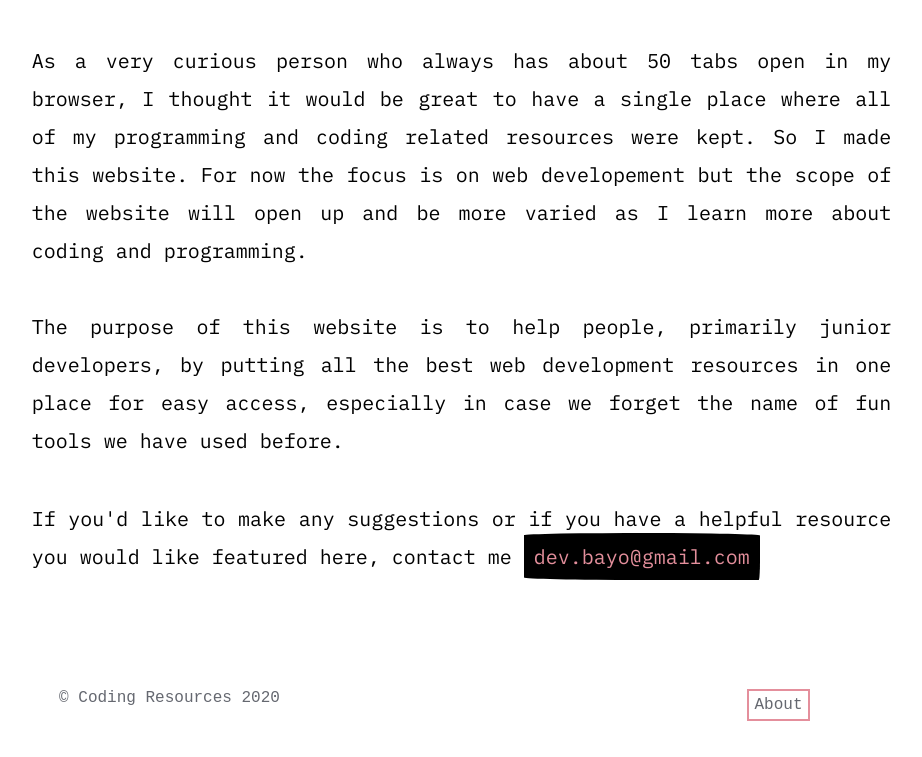
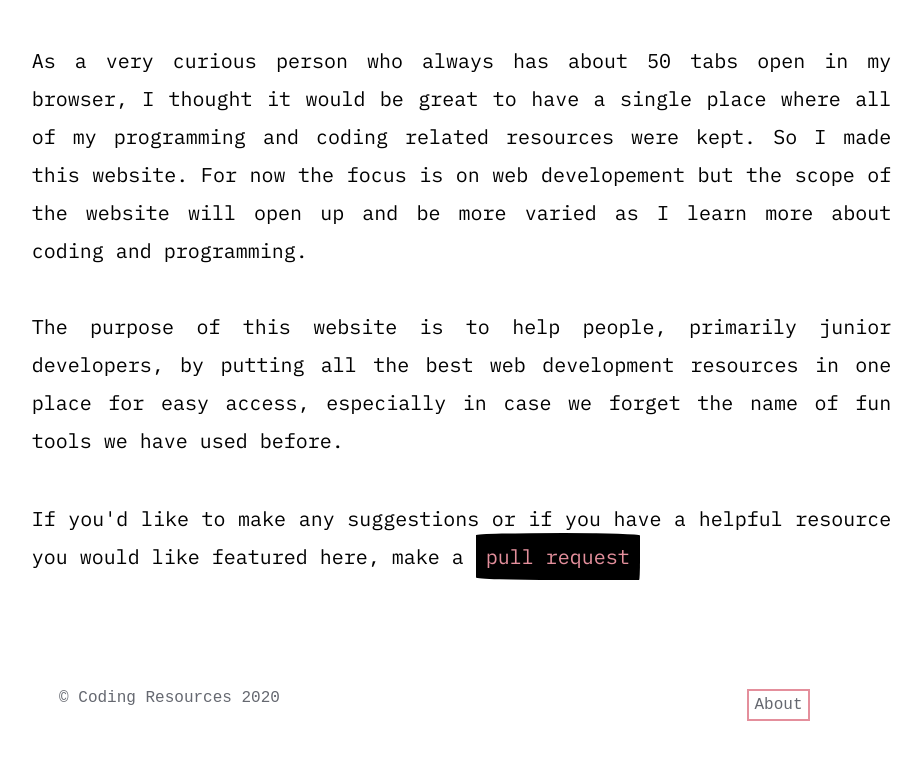
Before and after one commit to Bayo19/Gatsby-website, a Gatsby site: page /about in a window 1280 px wide. Shown: the part 424-1181 px from the top of the page, without its empty margins (166-1088 px from the left). Built offline with nearby package versions, Linux system fonts and the light colour scheme; Gatsby itself is replaced by a stand-in of ours; a web font is replaced by a local one.

Commit message:
making a commitment

```diff
--- a/src/pages/about.js
+++ b/src/pages/about.js
@@ -18,7 +18,7 @@ const About = () => {
 <br/><br/>
 The purpose of this website is to help people, primarily junior developers, by putting all the best web development resources in one place for easy access, especially in case we forget the name of fun tools we have used before.</p>
 
-<p>If you'd like to make any suggestions or if you have a helpful resource you would like featured here, contact me <a className={Abouty.noStyle} href="mailto:dev.bayo@gmail.com">dev.bayo@gmail.com</a></p>
+<p>If you'd like to make any suggestions or if you have a helpful resource you would like featured here, make a <a className={Abouty.noStyle} href="https://github.com/Bayo19" target="_blank"  rel="noopener noreferrer">pull request</a></p>
                 </div>
                 </div>
                 </main>
--- a/src/pages/jspage.js
+++ b/src/pages/jspage.js
@@ -27,6 +27,8 @@ const JsPage = () => {
 
                     <Card link={'https://javascript.info'} cardText={'javascript.info'} body={'a wonderful online book'}/>
 
+                    <Card link={'https://www.javascriptstuff.com'} cardText={'javascript stuff'} body={'Learn the latest JavaScript tools with Andrew Farmer'}/>
+
                     <Card link={'https://www.mikedane.com/web-development/javascript/'} cardText={'mike dane'} body={'The basics of programming in JS'}/>
 
                     <Card link={'https://www.theodinproject.com/courses/javascript'} cardText={'Odin Project'} body={'A thorough online course/book with projects'}/>
```
